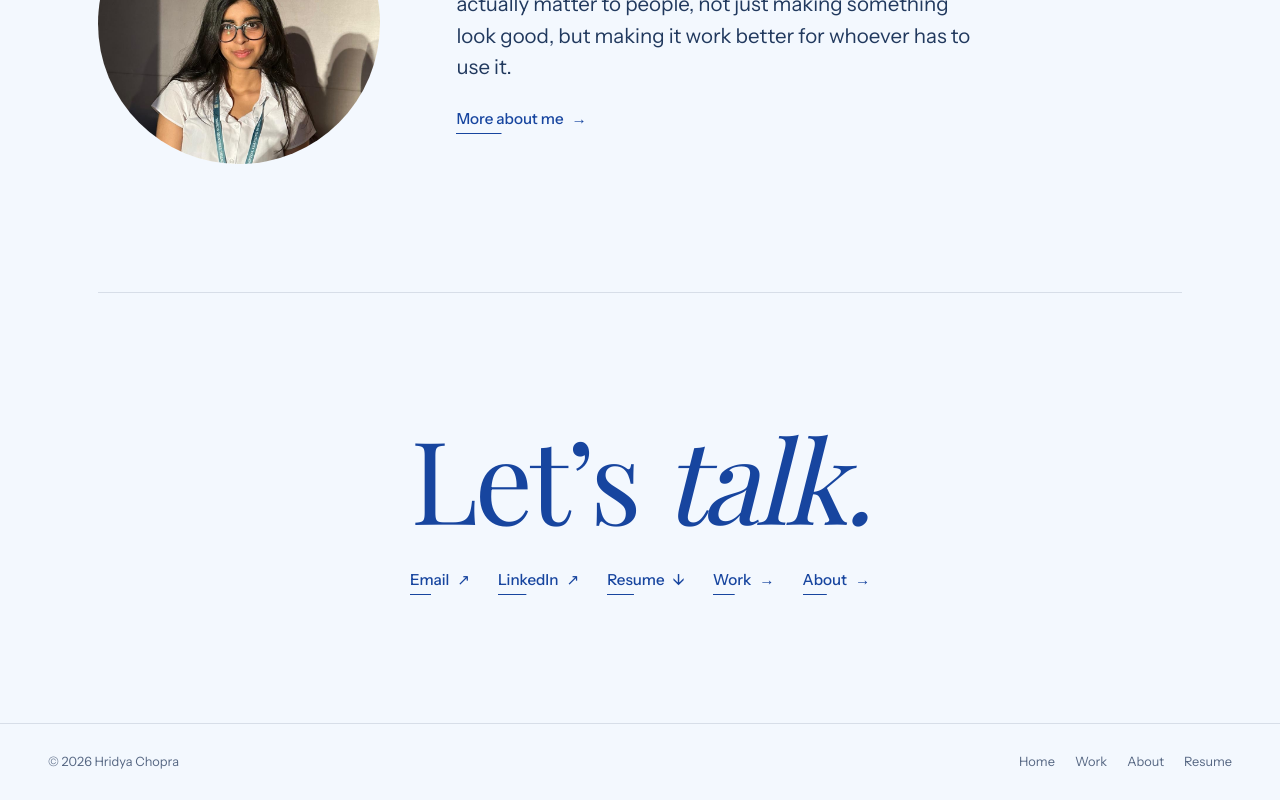
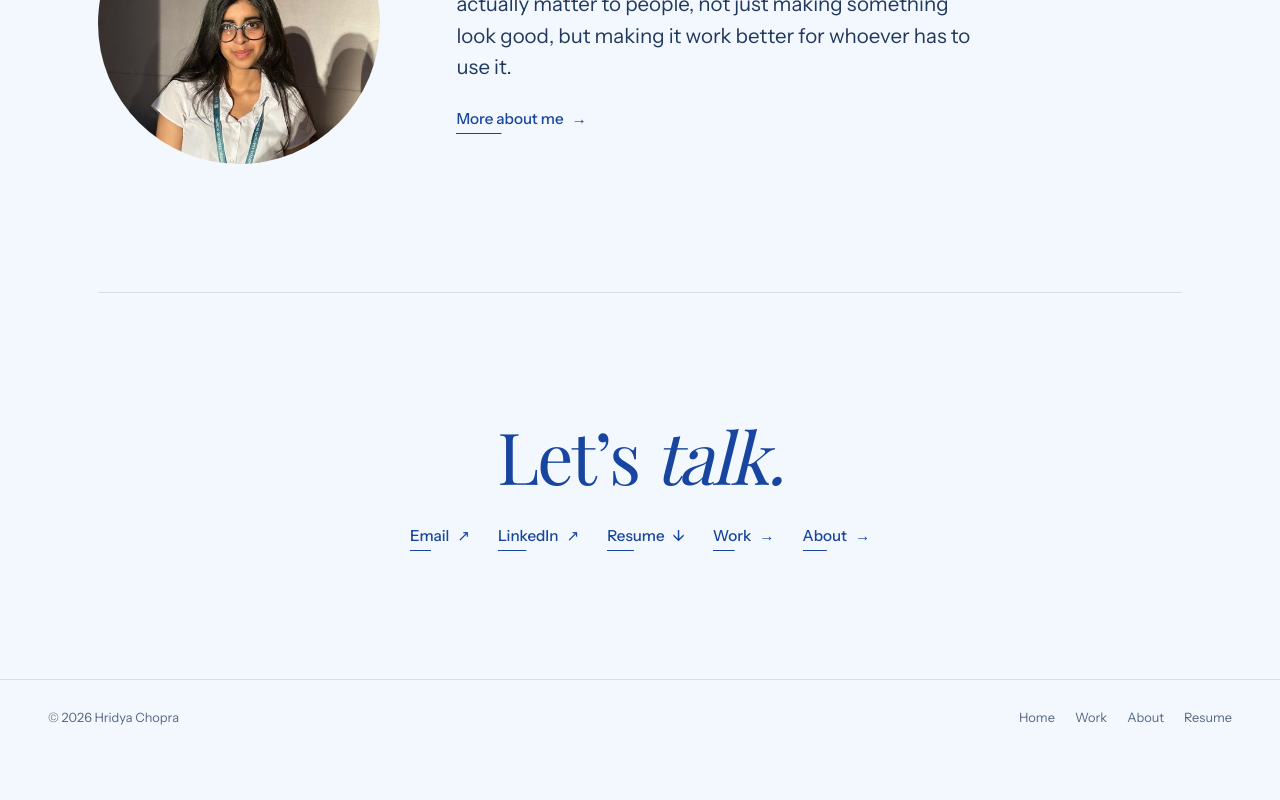
Before and after one commit to choprahridya/hridyachopra, a React (Vite) app: page / in a window 1280 px wide. Shown: the part 1767-2567 px from the top of the page. After the commit the page ends 2524 px from the top, so only its background shows below. Built offline with nearby package versions, Linux system fonts and the light colour scheme.

Commit message:
Shrink the Let's talk heading
Co-Authored-By: Claude Opus 5.5 <noreply@anthropic.com>

```diff
--- a/src/styles.css
+++ b/src/styles.css
@@ -143,7 +143,7 @@ p { margin: 0; }
 
 /* ---------- Closing ---------- */
 .closing { text-align: center; display: grid; gap: 32px; justify-items: center; }
-.closing__title { font-family: var(--f-display); font-size: clamp(3.2rem, 9vw, 7.5rem); line-height: 1; letter-spacing: -0.03em; color: var(--c-accent); }
+.closing__title { font-family: var(--f-display); font-size: clamp(2.5rem, 5.6vw, 4.75rem); line-height: 1; letter-spacing: -0.03em; color: var(--c-accent); }
 .closing__title em { font-style: italic; }
 .closing__links { display: flex; gap: 28px; flex-wrap: wrap; justify-content: center; align-items: center; }
 
```
Also changed, not shown: 1 other file (tests, documents, lock files or other folders).
